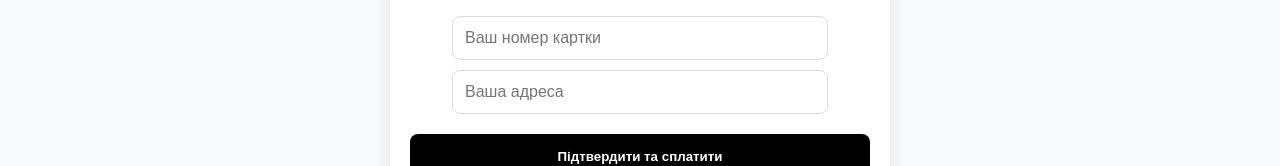
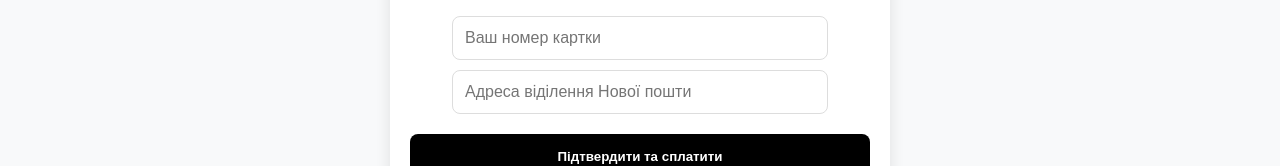
Before and after one commit to Arko4325/Koshyk, a plain HTML site: page index.html in a window 1280 px wide. Shown: the part 299-465 px from the top of the page. Drawn offline with Linux system fonts and the light colour scheme.

Commit message:
Update index.html

```diff
--- a/index.html
+++ b/index.html
@@ -36,7 +36,7 @@
 
     <div class="form" style="padding: 0 20px; display: flex; flex-direction: column; gap: 10px;">
         <input type="tel" id="user-phone" placeholder="Ваш номер картки" required style="padding: 12px; border-radius: 8px; border: 1px solid #ddd;">
-        <input type="email" id="user-email" placeholder="Ваша адреса" style="padding: 12px; border-radius: 8px; border: 1px solid #ddd;">
+        <input type="email" id="user-email" placeholder="Адреса віділення Нової пошти" style="padding: 12px; border-radius: 8px; border: 1px solid #ddd;">
 
         <button class="buy-btn" onclick="processPayment()" style="width: 100%; background: black; color: white; padding: 15px; border: none; border-radius: 8px; cursor: pointer; font-weight: bold; margin-top: 10px;">
             Підтвердити та сплатити
```
